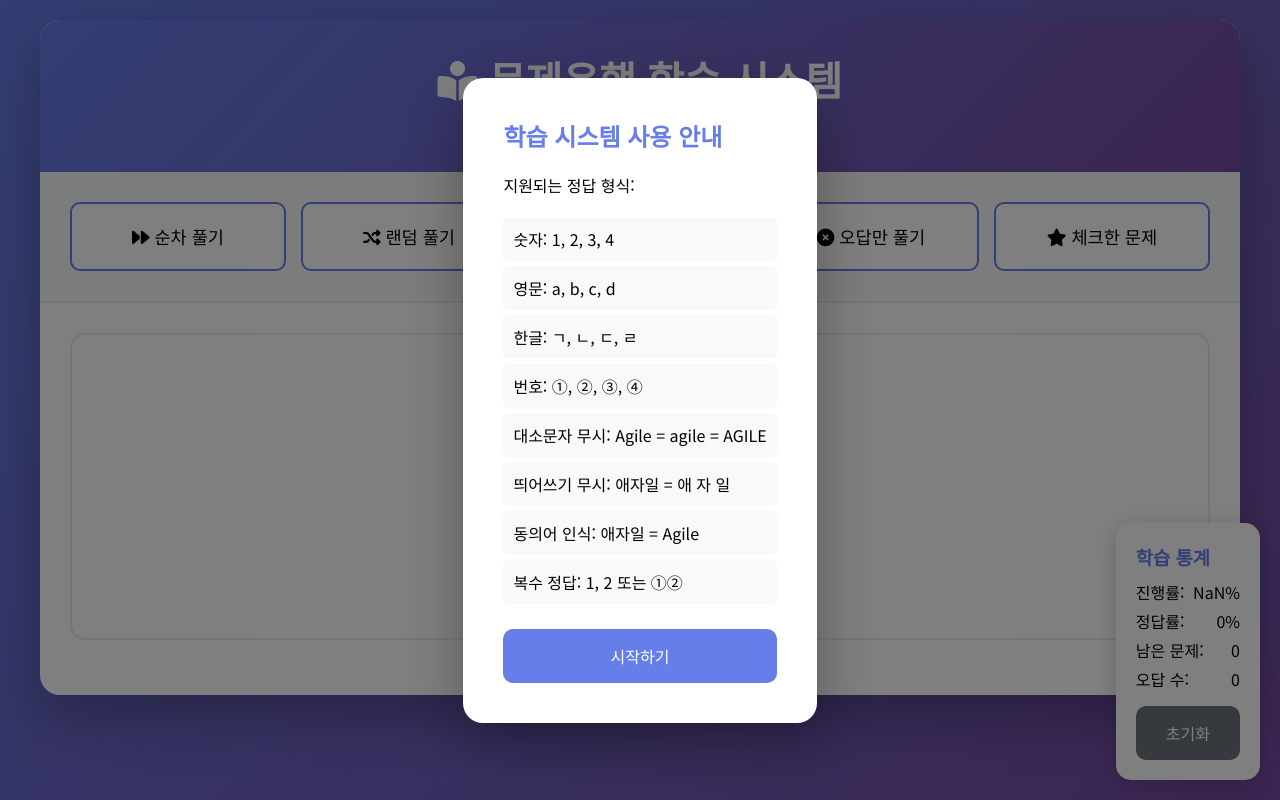
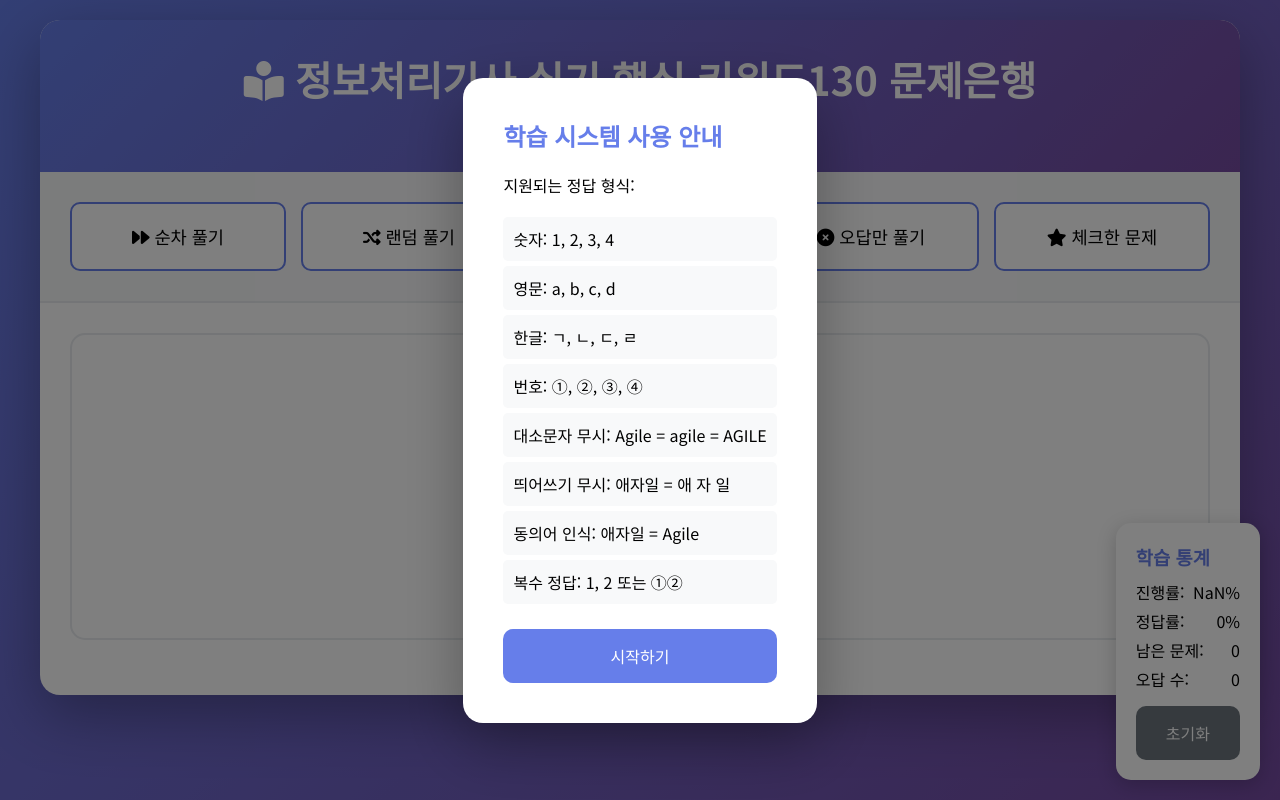
Before and after one commit to parkdarae/info-processing-study-, a plain HTML site: page index.html in a window 1280 px wide. Drawn offline with nearby package versions, Linux system fonts and the light colour scheme.

Commit message:
제목 변경: 정보처리기사 실기 핵심 키워드130 문제은행

```diff
--- a/index.html
+++ b/index.html
@@ -3,7 +3,7 @@
 <head>
     <meta charset="UTF-8">
     <meta name="viewport" content="width=device-width, initial-scale=1.0">
-    <title>문제은행 학습 시스템</title>
+    <title>정보처리기사 실기 핵심 키워드130 문제은행</title>
     <link rel="stylesheet" href="https://cdnjs.cloudflare.com/ajax/libs/font-awesome/6.4.0/css/all.min.css">
     <link rel="preconnect" href="https://fonts.googleapis.com">
     <link rel="preconnect" href="https://fonts.gstatic.com" crossorigin>
@@ -648,7 +648,7 @@
 
     <div class="container">
         <div class="header">
-            <h1><i class="fas fa-book-reader"></i> 문제은행 학습 시스템</h1>
+            <h1><i class="fas fa-book-reader"></i> 정보처리기사 실기 핵심 키워드130 문제은행</h1>
             <p>실시간 학습 현황 및 진도 관리</p>
         </div>
 
```
